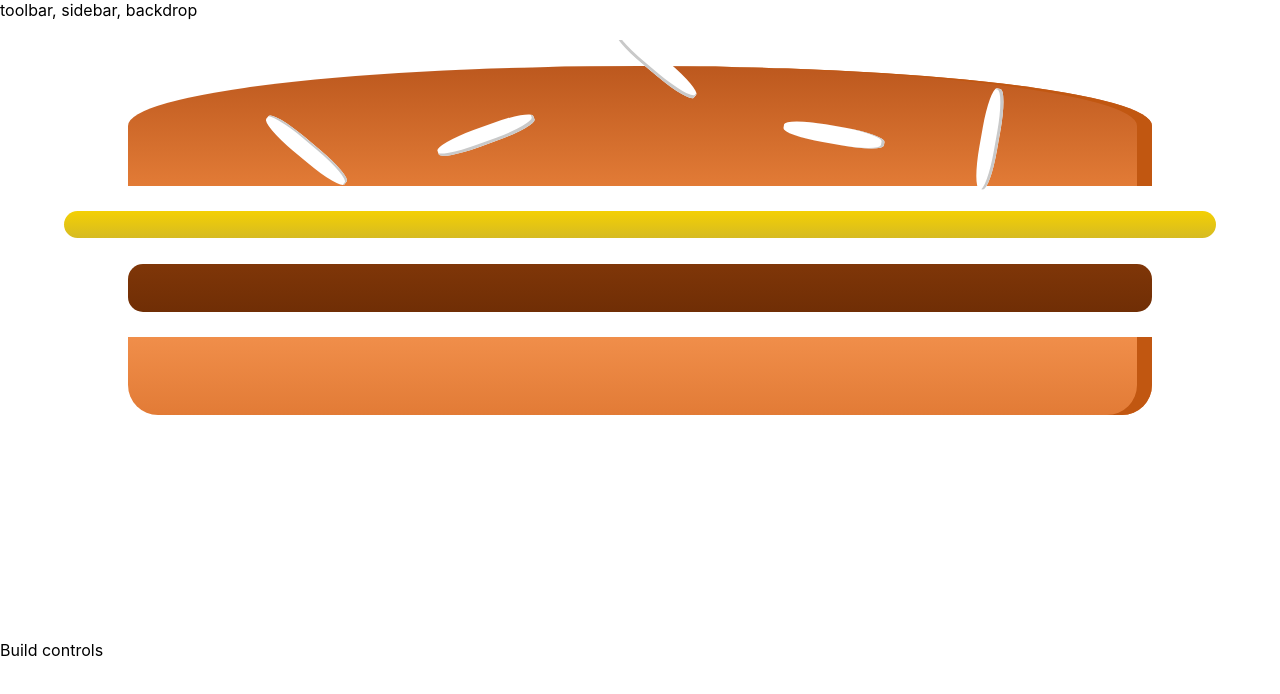
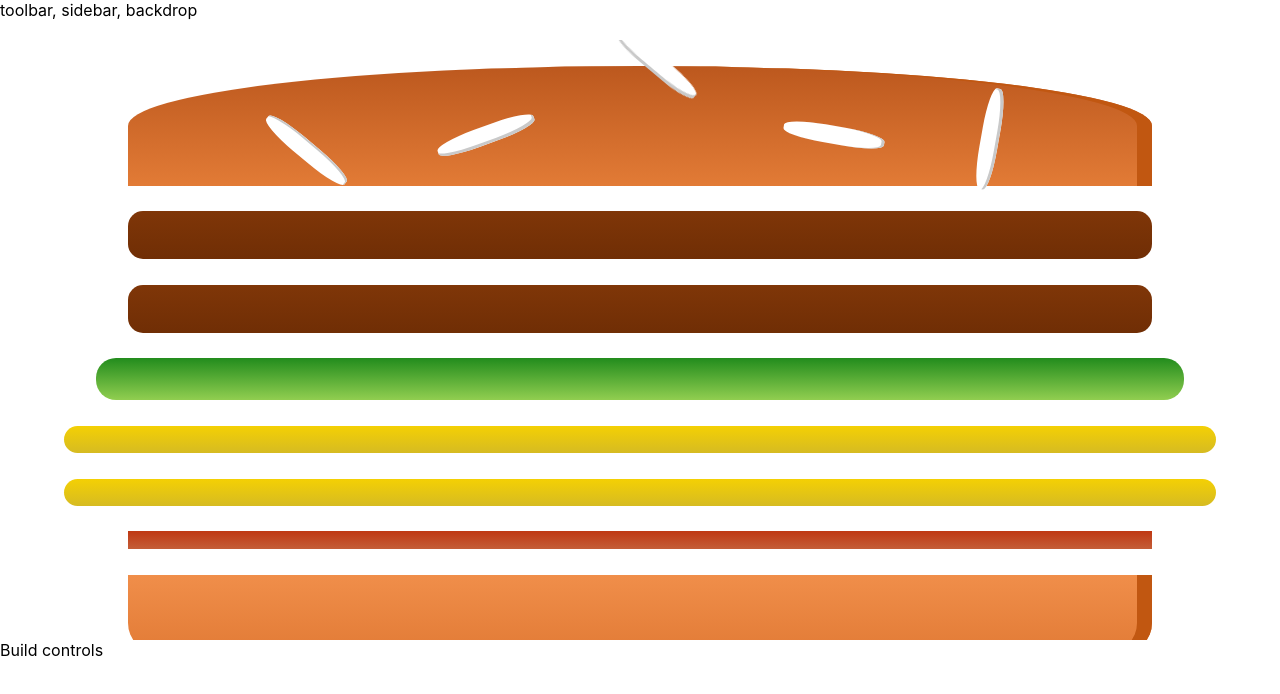
Before and after one commit to khalilweeb/react-burger-project, a React app: page / in a window 1280 px wide. Shown: the top 694 px of the page. Built offline with nearby package versions, Linux system fonts and the light colour scheme; the HTML template or start-up script is replaced by a standard one.

Commit message:
making the burger more dynamic by mapping throw the ingredients

```diff
--- a/src/components/Burger/Burger.js
+++ b/src/components/Burger/Burger.js
@@ -2,11 +2,22 @@ import React from 'react';
 import './burger.css';
 import Burgeringredient from './Burgeringri/BurgurIngredient';
 const Burger = (props) => {
+
+    const transformedIngredients = Object.keys(props.ingredients)
+        .map( igKeys => {
+            return [...Array(props.ingredients[igKeys])].map((_, i) => {
+
+                return <Burgeringredient key={igKeys + i} type={igKeys}/>
+            });
+        });
+
+
+        console.log(transformedIngredients)
+
     return (
         <div className='Burger'>
             <Burgeringredient type='bread-top'/>
-            <Burgeringredient type='cheese'/>
-            <Burgeringredient type='meat'/>
+                {transformedIngredients}
             <Burgeringredient type='bread-bottom'/>
         </div>
     );
--- a/src/components/Burger/Burgeringri/BurgurIngredient.js
+++ b/src/components/Burger/Burgeringri/BurgurIngredient.js
@@ -1,6 +1,6 @@
 import React from 'react';
 import './Burgeringredient.css';
-import PropTypes from 'prop-types';
+import propTypes from 'prop-types';
 
 const Burgeringredient = (props) => {
     let ingredient = null;
@@ -25,6 +25,7 @@ const Burgeringredient = (props) => {
             break;
         case 'bacon' :
             ingredient = <div className='Bacon'></div>;
+            break;
         default :
             ingredient = null;
             break;
@@ -35,8 +36,8 @@ const Burgeringredient = (props) => {
     return ingredient;
 }
 
-Burgeringredient.PropTypes = {
-    type : PropTypes.string.isRequired
+Burgeringredient.propTypes = {
+    type : propTypes.string.isRequired
 }
 
 export default Burgeringredient;
--- a/src/containers/BurgerBuilder/BurgerBuilder.js
+++ b/src/containers/BurgerBuilder/BurgerBuilder.js
@@ -3,10 +3,21 @@ import Aux from '../../HOC/Aux';
 import Burger from '../../components/Burger/Burger';
 
 class BurgerBuilder extends Component {
+    constructor(props) {
+        super(props);
+        this.state = {
+            ingredients : {
+                meat: 2,
+                salad: 1,
+                cheese: 2,
+                bacon: 1
+            }
+        }
+    }
     render() {
         return (
             <Aux>
-                <Burger/>
+                <Burger ingredients={this.state.ingredients}/>
                 <div>Build controls</div>
 
             </Aux>
```
